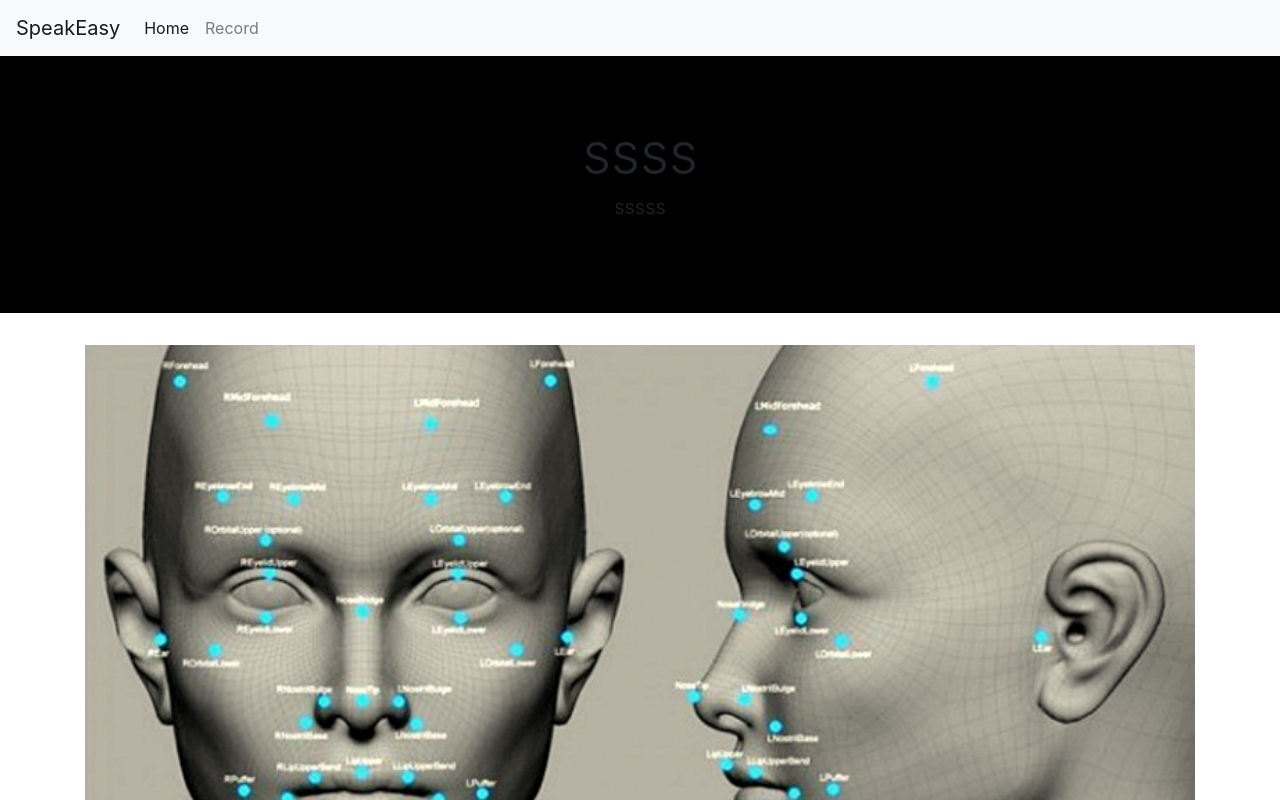
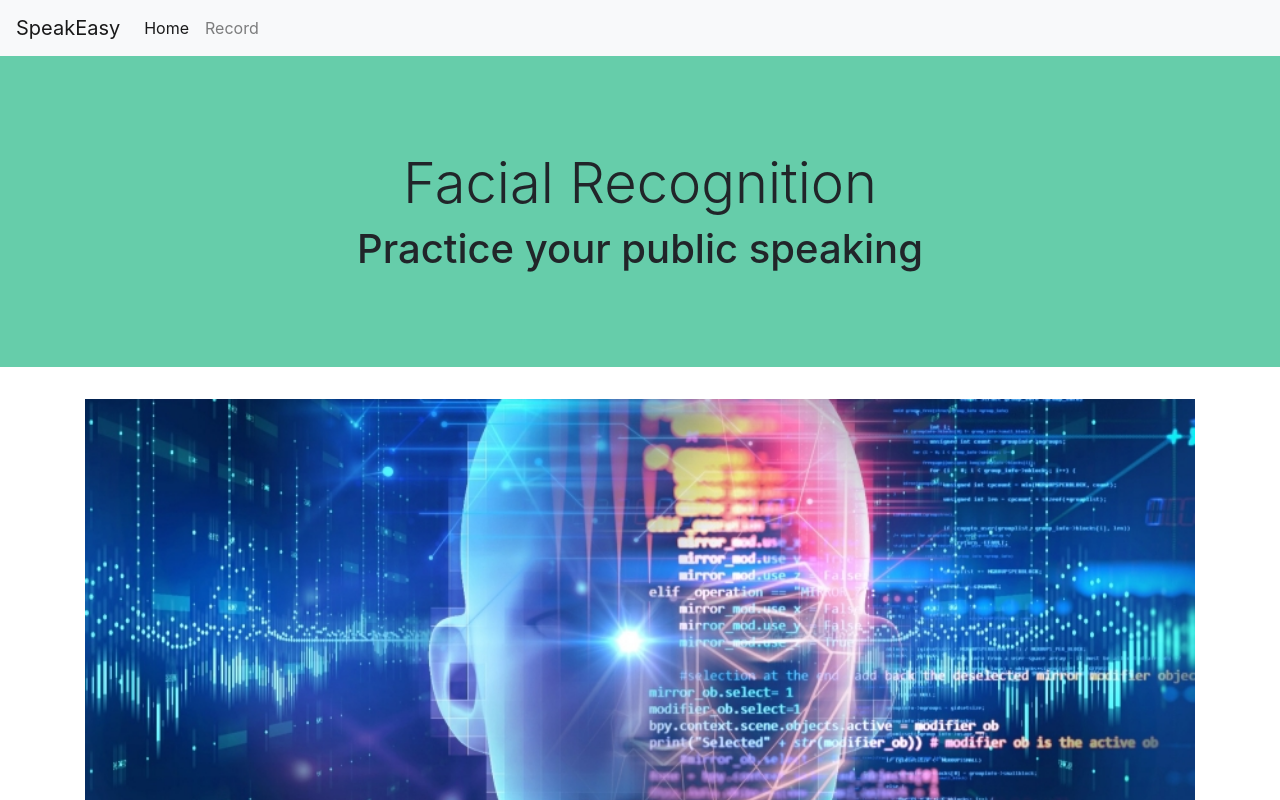
Before and after one commit to DanielEduardoAshley/speakeasy, a React (Create React App) app: page /#/ in a window 1280 px wide. Shown: the top 800 px of the page. Built offline with nearby package versions, Linux system fonts and the light colour scheme.

Commit message:
home update with image

```diff
--- /dev/null
+++ b/src/components/navbar.css
@@ -0,0 +1,5 @@
+.navbar-brand {
+    position: relative;
+    width: auto;
+    text-decoration-color: blueviolet;
+  }
--- a/src/components/navbar.js
+++ b/src/components/navbar.js
@@ -1,5 +1,6 @@
 import React from 'react';
 import {Link} from 'react-router-dom';
+import './navbar.css';
 
 
 const Navbar = (props) => {
--- a/src/containers/home.css
+++ b/src/containers/home.css
@@ -1,11 +1,12 @@
 .jumbotron-fluid{
-    background-color: black;
+    background-color: mediumaquamarine;
 }
 
 .container {
     position: relative;
     width: auto;
     margin-bottom: 30px;
+    margin-top: 30px;
   }
 
 .backgroung{
@@ -28,7 +29,7 @@
     width: 100%;
     opacity: 0;
     transition: .5s ease;
-    background-color: black;
+    background-color: white;
   }
 
 
--- a/src/containers/home.js
+++ b/src/containers/home.js
@@ -20,16 +20,15 @@ class Home extends React.Component {
 
         <div className="jumbotron jumbotron-fluid">
           <div className="container">
-            <h1 className="display-4"> ssss</h1>
-            <h2 className="lead"> sssss </h2>
+            <h1 className="display-4"> Facial Recognition </h1>
+            <h1 className="display-5"> Practice your public speaking </h1>
           </div>
         </div>
       </div>
 
 <div className="container">
-            <img src={require('../assets/fbifaces.jpg')} className="img-fluid" alt=""/>
+            <img style={{width:'300%', height:'300%'}} src={require('../assets/facial4.jpg')} className="img-fluid" alt=""/>
             <div className="overlay">
-
                 <div onClick className="background">
                     <Link className="text" to='/record'> Record  </Link>
                 </div>
```
Also changed, not shown: src/assets/facial4.jpg (added).
